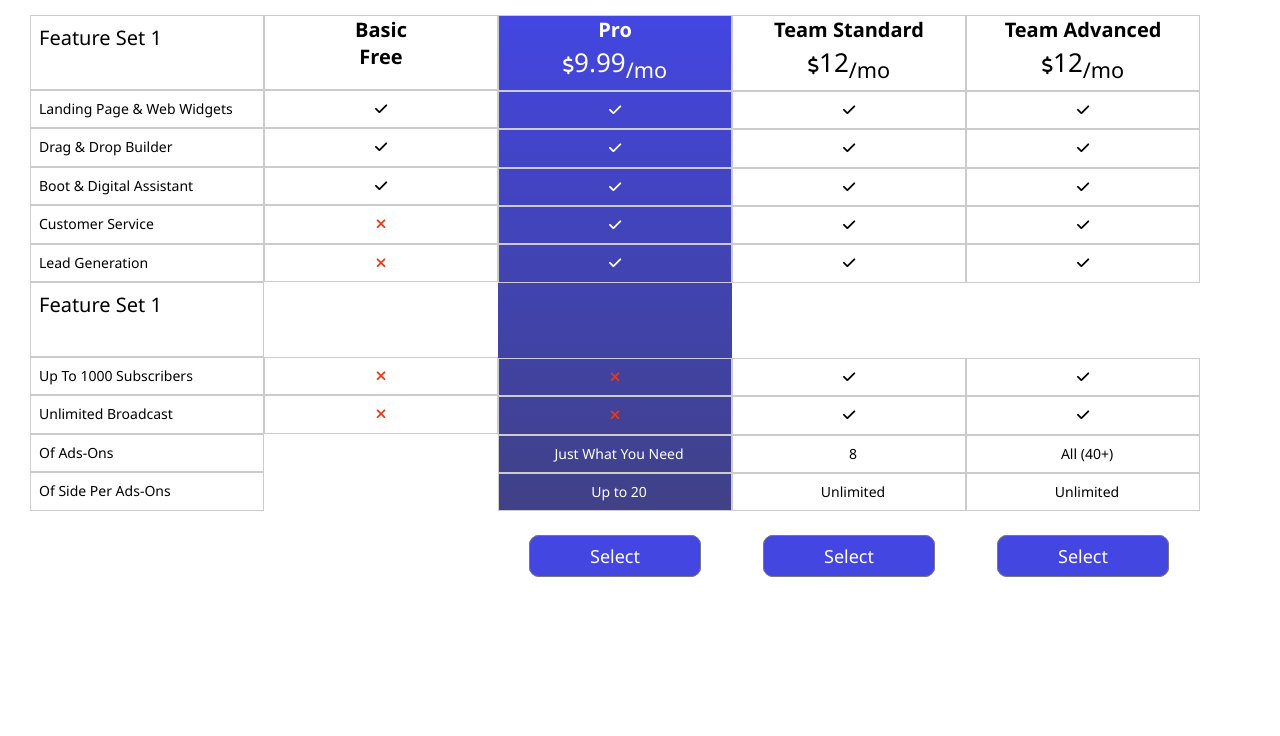
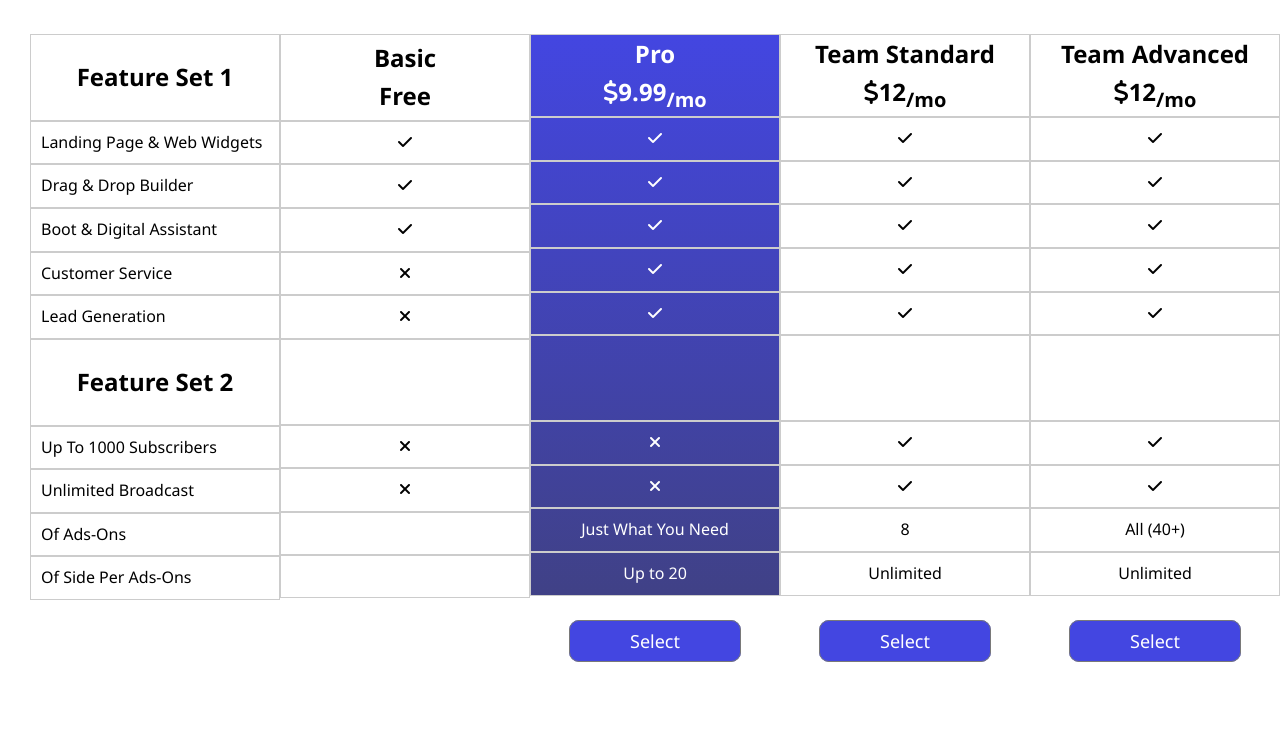
Before and after one commit to imrulkayes-nits/Pricing-Plan, a plain HTML site: page index.html in a window 1280 px wide. Shown: the part 123-859 px from the top of the page. Before the commit the page ends 800 px from the top, so only its background shows below. Drawn offline with Linux system fonts and the light colour scheme.

Commit message:
initial commit

```diff
--- a/assets/css/main.css
+++ b/assets/css/main.css
@@ -10,99 +10,65 @@ html {
 }
 body {
     box-sizing: border-box;
-    /*font-family: 'Poppins', sans-serif;*/
     font-family: Segoe UI,sans-serif;
     font-size: 1.4rem;
     background: #ffffff;
 }
-.headeing-primary {
+.heading-primary {
     font-size: 2.8rem;
-    font-weight: 600;
+    font-weight: 500;
     text-align: center;
     margin-top: 5rem;
 }
-.plan-section {
+.pricing-table {
     display: flex;
     flex-direction: row;
+    overflow-x: auto;
     padding: 5rem 3rem;
-    overflow-x: auto;
 }
-.plan-section::-webkit-scrollbar{
+
+.pricing-table::-webkit-scrollbar{
     display: none;
 }
-.plan-section .basic-plan {
-    min-width: 23.4rem;
+.pricing-list .list-item {
+    text-align: left;
+    padding-left: 10px;
+}
+.pricing-list {
+    min-width: 25rem;
     text-align: center;
 }
-.basic-plan .active {
+.active {
     color: #ffffff;
     background: linear-gradient(#4346e1, #404186);
 }
-/* .basic-plan .colam-color:hover {
-    color: #ffffff;
-    background: linear-gradient(#4346e1, #404186);
-    transition: 0.3s;
-} */
-.plan-section .basic-plan .plan-heading {
-    font-size: 2rem;
+.pricing-list ul li {
+    font-size: 1.6rem;
+    font-weight: 500;
+    line-height: 2.6;
+    text-align: center;
+    border: 1px solid #cccccc;
+}
+.pricing-list ul li h3 {
+    font-size: 2.4rem;
     font-weight: 600;
     text-align: center;
+    line-height: 1.6;
 }
-.plan-section .basic-plan .plan-heading1 {
-    /*background: #4042bf; */
-    padding: 0.8rem 5rem 3.8rem 0.8rem;
-    color: #000000;
-    text-align: left;
-    font-weight: 500;
-    display: block;
-    border: 0.1rem solid #cccccc;
+.pricing-list ul li .list-heading {
+    padding: 1rem;
+    line-height: 2.7;
 }
-.plan-section .basic-plan .plan-features {
-    text-align: center;
-    margin-top: 0;
+.pricing-list ul li .list-heading2 {
+    padding: 4px;
 }
-.plan-section .basic-plan .plan-features .plan-item {
-    font-size: 1.4rem;
-    font-weight: 500;
-    line-height: 2.6;
-    text-align: left;
-    padding-left: .8rem;
-    border: 0.01rem solid #cccccc;
+.pricing-list ul li .spacing {
+    padding: 42px;
 }
-.plan-section .basic-plan .plan-features .plan-item1 {
-
-    border: 0.01rem solid #cccccc;
+.pricing-list ul li .spacing2 {
+    padding: 20.5px;
 }
-.plan-section .basic-plan .plan-features .items {
-    text-align: center !important;
-}
-.fas {
-    font-size: 1.4rem;
-    line-height: 2.6;
-}
-.plan-section .basic-plan .plan-check {
-    border: 0.01rem solid #cccccc;
-}
-.plan-section .basic-plan .check1 {
-    margin-top: 0;
-}
-.plan-section .basic-plan .plan-features .check2 {
-    margin-top: 7.5rem;
-}
-.basic-plan .basic2 {
-    padding-bottom: 1.9rem;
-}
-.fa-times {
-    color: #eb3913;
-}
-.fa-dollar-sign {
-    font-size:  1.8rem;
-}
-.plan-value {
-    font-size: 2.6rem;
-    font-weight: 500;
-}
-.basic-plan .btn-select {
+.pricing-list .btn-select {
     font-size: 1.8rem;
     font-weight: 500;
     color: #ffffff;
@@ -111,9 +77,9 @@ body {
     border-radius: 1rem;
     line-height: 5;
     border: 0.1rem solid #797979;
- }
-.basic-plan .btn-select:hover {
+}
+.pricing-list .btn-select:hover {
     color: #000000;
     background: #ffffff;
     transition: 0.5s;
- }
+}
--- a/index.html
+++ b/index.html
@@ -12,99 +12,84 @@
     <link rel="stylesheet" href="assets/css/responsive.css">
 </head>
 <body>
-    <h2 class="headeing-primary">Pricing Plan</h2>
-    <div class="plan-section">
-        <div class="basic-plan">
-            <h2 class="plan-heading plan-heading1 plan-check">Feature Set 1</h2>
-            <ul class="plan-features">
-                <li class="plan-item plan-item1">Landing Page & Web Widgets</li>
-                <li class="plan-item">Drag & Drop Builder</li>
-                <li class="plan-item">Boot & Digital Assistant</li>
-                <li class="plan-item">Customer Service</li>
-                <li class="plan-item">Lead Generation</li>
-            </ul>
-            <h2 class="plan-heading plan-heading1">Feature Set 1</h2>
-            <ul class="plan-features">
-                <li class="plan-item">Up To 1000 Subscribers</li>
-                <li class="plan-item">Unlimited Broadcast</li>
-                <li class="plan-item">Of Ads-Ons</li>
-                <li class="plan-item">Of Side Per Ads-Ons</li>
+    <div class="heading-primary"> <h2>Pricing Plan</h2></div>
+    <div class="pricing-table">
+        <div class="pricing-list">
+            <ul>
+                <li><h3 class="list-heading">Feature Set 1</h3></li>
+                <li class="list-item">Landing Page & Web Widgets</li>
+                <li class="list-item">Drag & Drop Builder</li>
+                <li class="list-item">Boot & Digital Assistant</li>
+                <li class="list-item">Customer Service</li>
+                <li class="list-item">Lead Generation</li>
+                <li><h3 class="list-heading">Feature Set 2</h3></li>
+                <li class="list-item">Up To 1000 Subscribers</li>
+                <li class="list-item">Unlimited Broadcast</li>
+                <li class="list-item">Of Ads-Ons</li>
+                <li class="list-item">Of Side Per Ads-Ons</li>
             </ul>
         </div>
-
-        <div class="basic-plan">
-            <h2 class="plan-heading plan-check basic2">Basic<br>Free</h2>
-            <ul class="plan-features">
-                <li class="check1 plan-check"><i class="fas fa-check"></i></li>
-                <li class="plan-check"><i class="fas fa-check"></i></li>
-                <li class="plan-check"><i class="fas fa-check"></i></li>
-                <li class="plan-check"><i class="fas fa-times"></i></li>
-                <li class="plan-check"><i class="fas fa-times"></i></li>
-            </ul>
-            <h2 class="plan-heading2"></h2>
-            <ul class="plan-features">
-                <li class="check2 plan-check"><i class="fas fa-times"></i></li>
-                <li class="plan-check"><i class="fas fa-times"></i></li>
+        <div class="pricing-list">
+            <ul>
+                <li><h3 class="list-heading2">Basic<br>Free</h3></li>
+                <li><i class="fas fa-check"></i></li>
+                <li><i class="fas fa-check"></i></li>
+                <li><i class="fas fa-check"></i></li>
+                <li><i class="fas fa-times"></i></li>
+                <li><i class="fas fa-times"></i></li>
+                <li><div class="spacing"></div></li>
+                <li><i class="fas fa-times"></i></li>
+                <li><i class="fas fa-times"></i></li>
+                <li><div class="spacing2"></div></li>
+                <li><div class="spacing2"></div></li>
             </ul>
         </div>
-        <div class="basic-plan">
-            <div class="colam-color active">
-                <h2 class="plan-heading plan-check">Pro<br><i class="fas fa-dollar-sign"></i><span class="plan-value">9.99<sub>/mo</sub></span></h2>
-                <ul class="plan-features">
-                    <li class="plan-check"><i class="fas fa-check"></i></li>
-                    <li class="plan-check"><i class="fas fa-check"></i></li>
-                    <li class="plan-check"><i class="fas fa-check"></i></li>
-                    <li class="plan-check"><i class="fas fa-check"></i></li>
-                    <li class="plan-check"><i class="fas fa-check"></i></li>
-                </ul>
-                <h2 class="plan-heading2"></h2>
-                <ul class="plan-features">
-                    <li class="check2 plan-check"><i class="fas fa-times"></i></li>
-                    <li class="plan-check"><i class="fas fa-times"></i></li>
-                    <li class="plan-item items">Just What You Need</li>
-                    <li class="plan-item items">Up to 20</li>
-                </ul>
-            </div>
+        <div class="pricing-list">
+            <ul class="active">
+                <li><h3>Pro<br><span><i class="fas fa-dollar-sign"></i>9.99<sub>/mo</sub></span></h3></li>
+                <li><i class="fas fa-check"></i></li>
+                <li><i class="fas fa-check"></i></li>
+                <li><i class="fas fa-check"></i></li>
+                <li><i class="fas fa-check"></i></li>
+                <li><i class="fas fa-check"></i></li>
+                <li><div class="spacing"></div></li>
+                <li><i class="fas fa-times"></i></li>
+                <li><i class="fas fa-times"></i></li>
+                <li>Just What You Need</li>
+                <li>Up to 20</li>
+            </ul>
             <a href="#" class="btn btn-select">Select</a>
         </div>
-        <div class="basic-plan">
-            <div class="colam-color">
-                <h2 class="plan-heading plan-check">Team Standard<br><i class="fas fa-dollar-sign"></i><span class="plan-value">12<sub>/mo</sub></span></h2>
-                <ul class="plan-features">
-                    <li class="plan-check"><i class="fas fa-check"></i></li>
-                    <li class="plan-check"><i class="fas fa-check"></i></li>
-                    <li class="plan-check"><i class="fas fa-check"></i></li>
-                    <li class="plan-check"><i class="fas fa-check"></i></li>
-                    <li class="plan-check"><i class="fas fa-check"></i></li>
-                </ul>
-                <h2 class="plan-heading"></h2>
-                <ul class="plan-features">
-                    <li class="check2 plan-check"><i class="fas fa-check"></i></li>
-                    <li class="plan-check"><i class="fas fa-check"></i></li>
-                    <li class="plan-item items">8</li>
-                    <li class="plan-item items">Unlimited</li>
-                </ul>
-            </div>
+        <div class="pricing-list">
+            <ul>
+                <li><h3>Team Standard<br><span><i class="fas fa-dollar-sign"></i>12<sub>/mo</sub></span></h3></li>
+                <li><i class="fas fa-check"></i></li>
+                <li><i class="fas fa-check"></i></li>
+                <li><i class="fas fa-check"></i></li>
+                <li><i class="fas fa-check"></i></li>
+                <li><i class="fas fa-check"></i></li>
+                <li><div class="spacing"></div></li>
+                <li><i class="fas fa-check"></i></li>
+                <li><i class="fas fa-check"></i></li>
+                <li>8</li>
+                <li>Unlimited</li>
+            </ul>
             <a href="#" class="btn btn-select">Select</a>
         </div>
-        <div class="basic-plan">
-            <div class="colam-color">
-                <h2 class="plan-heading plan-check">Team Advanced<br><i class="fas fa-dollar-sign"></i><span class="plan-value">12<sub>/mo</sub></span></h2>
-                <ul class="plan-features">
-                    <li class="plan-check"><i class="fas fa-check"></i></li>
-                    <li class="plan-check"><i class="fas fa-check"></i></li>
-                    <li class="plan-check"><i class="fas fa-check"></i></li>
-                    <li class="plan-check"><i class="fas fa-check"></i></li>
-                    <li class="plan-check"><i class="fas fa-check"></i></li>
-                </ul>
-                <h2 class="plan-heading"></h2>
-                <ul class="plan-features">
-                    <li class="check2 plan-check"><i class="fas fa-check"></i></li>
-                    <li class="plan-check"><i class="fas fa-check"></i></li>
-                    <li class="plan-item items">All (40+)</li>
-                    <li class="plan-item items">Unlimited</li>
-                </ul>
-            </div>
+        <div class="pricing-list">
+            <ul>
+                <li><h3>Team Advanced<br><span><i class="fas fa-dollar-sign"></i>12<sub>/mo</sub></span></h3></li>
+                <li><i class="fas fa-check"></i></li>
+                <li><i class="fas fa-check"></i></li>
+                <li><i class="fas fa-check"></i></li>
+                <li><i class="fas fa-check"></i></li>
+                <li><i class="fas fa-check"></i></li>
+                <li><div class="spacing"></div></li>
+                <li><i class="fas fa-check"></i></li>
+                <li><i class="fas fa-check"></i></li>
+                <li>All (40+)</li>
+                <li>Unlimited</li>
+            </ul>
             <a href="#" class="btn btn-select">Select</a>
         </div>
     </div>
```
